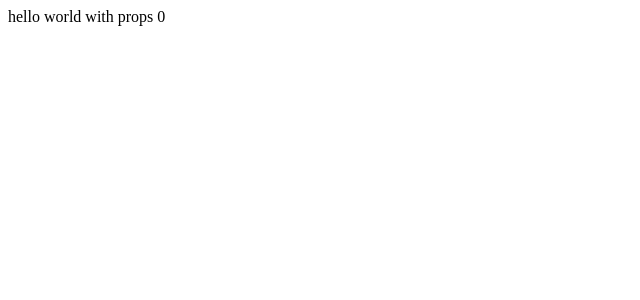
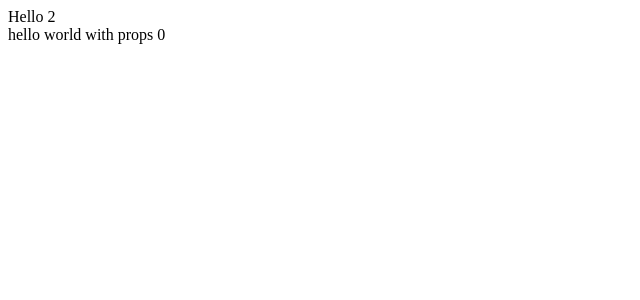
Before and after one commit to Somil91/rx-tx-web, a React app: page / in a window 1280 px wide. Shown: the top 300 px of the page, without its empty margins (0-640 px from the left). Built offline with nearby package versions, Linux system fonts and the light colour scheme.

Commit message:
Changes for the babel rc and boweserlist and polyfills

```diff
--- a/package.json
+++ b/package.json
@@ -1,5 +1,6 @@
 {
   "dependencies": {
+    "@babel/polyfill": "^7.2.5",
     "@types/react": "^16.7.20",
     "@types/react-dom": "^16.0.11",
     "react": "^16.7.0",
@@ -19,7 +20,7 @@
     "@babel/core": "^7.2.2",
     "@babel/plugin-proposal-class-properties": "^7.3.0",
     "@babel/plugin-proposal-object-rest-spread": "^7.3.2",
-    "@babel/preset-env": "^7.2.3",
+    "@babel/preset-env": "^7.3.1",
     "@babel/preset-react": "^7.0.0",
     "@babel/preset-typescript": "^7.1.0",
     "@types/enzyme": "^3.1.15",
--- a/src/app.tsx
+++ b/src/app.tsx
@@ -39,6 +39,7 @@ class App extends React.Component<AppProps, AppState> {
     public render() {
         return (
             <React.Fragment>
+                <div>Hello 2</div>
                 <div onClick={this.increment}>{this.props.message} {this.state.count}</div>
                 {/* <CheckBoxWithLabel labelOn="On" labelOff="off"/> */}
             </React.Fragment>
--- a/webpack.config.common.js
+++ b/webpack.config.common.js
@@ -1,10 +1,10 @@
 // const {resolve} = require('path');
 // const {CheckerPlugin} = require('awesome-typescript-loader');
+require('@babel/polyfill');
 const HtmlWebpackPlugin = require('html-webpack-plugin');
 
-
 module.exports =  {
-    entry: './src/index.tsx',
+    entry:  ['@babel/polyfill', './src/index.tsx'],
     output: {
         path: __dirname + '/public',
         filename: 'app.bundle.js'
@@ -31,5 +31,5 @@ module.exports =  {
       ],
     performance: {
         hints: false,
-      },
+      }
 }
```
Also changed, not shown: .babelrc, 1 other file (tests, documents, lock files or other folders).
